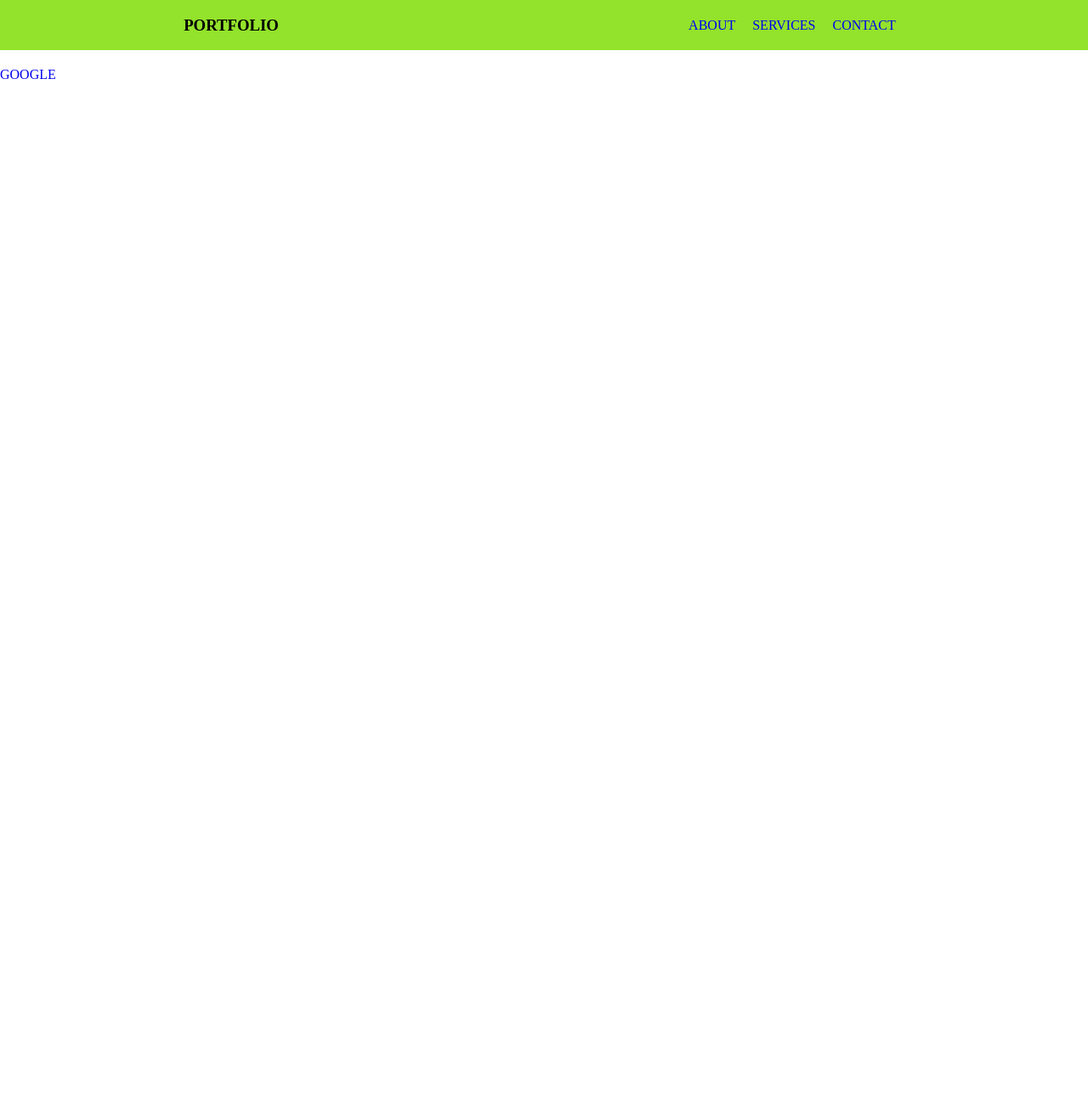
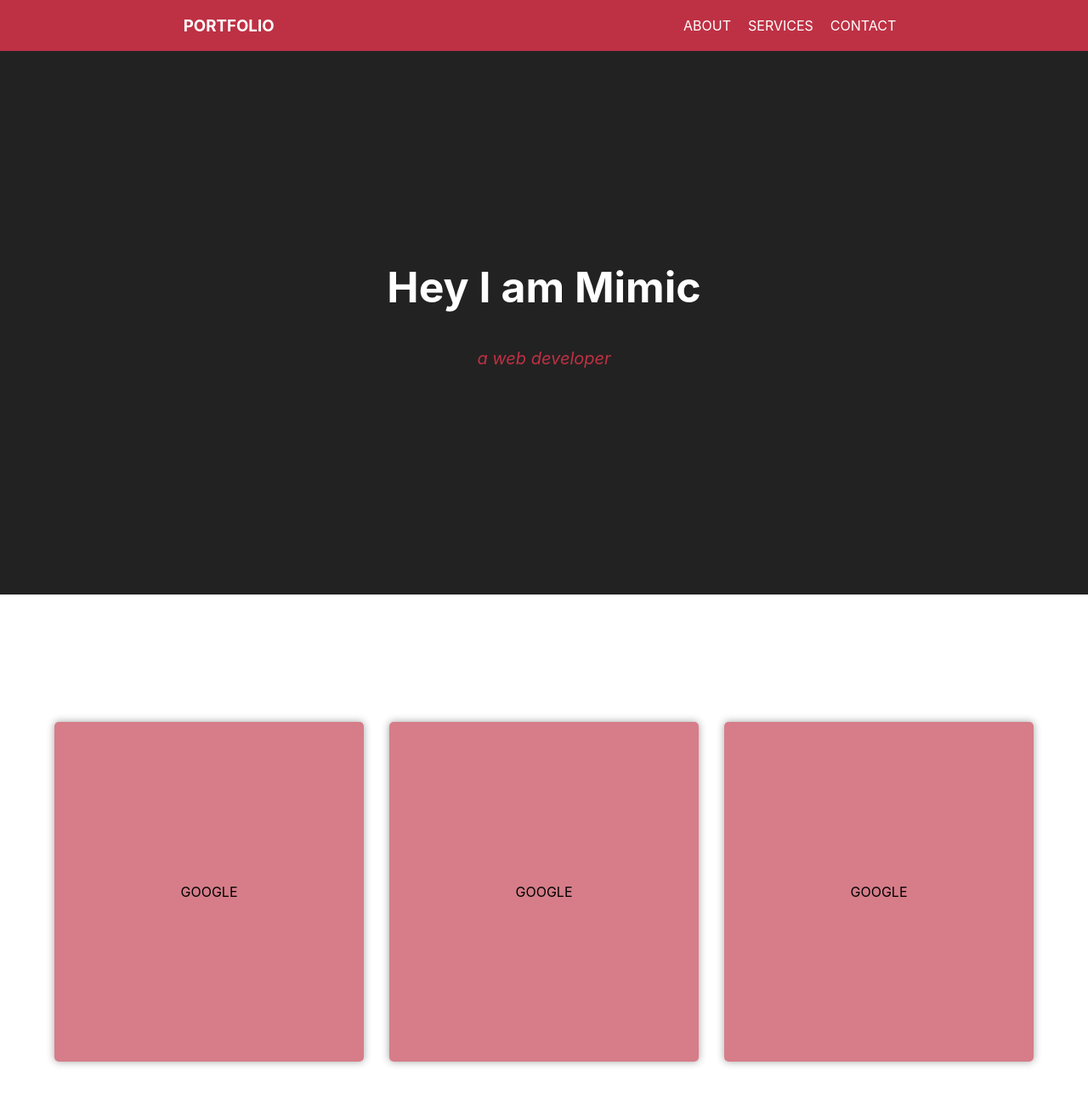
Before and after one commit to danmainah/portfolio2, a plain HTML site: page index.html in a window 1280 px wide. Shown: the whole page at 85% size. Before the commit the page ends 800 px from the top, so only its background shows below. Drawn offline with Linux system fonts and the light colour scheme.

Commit message:
add the style for the projects tile

```diff
--- a/index.html
+++ b/index.html
@@ -2,7 +2,7 @@
 
 <html>
   <head>
-     <link href="style.css" rel="stylesheet">
+    <link href="style.css" rel="stylesheet" />
     <title>Portfolio</title>
   </head>
 
@@ -16,12 +16,25 @@
       </ul>
     </header>
     <section id="welcome-section">
-      <h1></h1>
+      <h1>Hey I am Mimic</h1>
+      <i> a web developer</i>
     </section>
     <section id="projects">
-      <div class="project-tile">
+      <div class="projects--grid">
+        <div class="project-tile" id="profile-link">
           <a href="https://www.google.com">Google</a>
         </div>
+        <div class="project-tile" id="profile-link">
+          <a href="https://www.google.com">Google</a>
+        </div>
+        <div class="project-tile" id="profile-link">
+          <a href="https://www.google.com">Google</a>
+        </div>
+        <!-- <div class="project-tile" id="profile-link">
+          <a href="https://www.google.com">Google</a>
+        </div> -->
+      </div>
     </section>
+    <script src="https://cdn.freecodecamp.org/testable-projects-fcc/v1/bundle.js"></script>
   </body>
 </html>
--- a/style.css
+++ b/style.css
@@ -1,16 +1,23 @@
 body {
   padding: 0;
   margin: 0;
+  font-family: -apple-system, BlinkMacSystemFont, "Segoe UI", Roboto, Oxygen,
+    Ubuntu, Cantarell, "Open Sans", "Helvetica Neue", sans-serif;
 }
 
 #navbar {
   width: 100%;
-    background-color: #93e22b;
+  background-color: #be3144;
   display: flex;
   justify-content: space-around;
   align-items: center;
+  position: fixed;
+  top: 0;
+  left: 0;
+  color: white;
 }
-
+#navbar h3 {
+}
 ul {
   display: flex;
 }
@@ -23,8 +30,55 @@ li {
 a {
   text-decoration: none;
   text-transform: uppercase;
+  color: white;
 }
 
 h3 {
   text-transform: uppercase;
 }
+
+#welcome-section {
+  width: 100%;
+  height: 700px;
+  background-color: #222222;
+  display: flex;
+  flex-direction: column;
+  align-items: center;
+  justify-content: center;
+  color: white;
+}
+#welcome-section h1 {
+  font-size: 50px;
+}
+#welcome-section i {
+  font-size: 20px;
+  color: #be3144;
+}
+#projects {
+  display: flex;
+  justify-content: center;
+  align-items: center;
+  width: 100%;
+  height: 700px;
+}
+.projects--grid {
+  color: #000;
+  width: 90%;
+  display: grid;
+  grid-template-columns: repeat(3, 1fr);
+  grid-gap: 30px;
+}
+.projects--grid a {
+  color: #000;
+}
+
+.project-tile {
+  width: 100%;
+  height: 400px;
+  background-color: #be3144a1;
+  display: flex;
+  justify-content: center;
+  align-items: center;
+  box-shadow: 0 0 10px #2222226c;
+  border-radius: 5px;
+}
```
Lines whose indentation alone changed are shown as unchanged.
